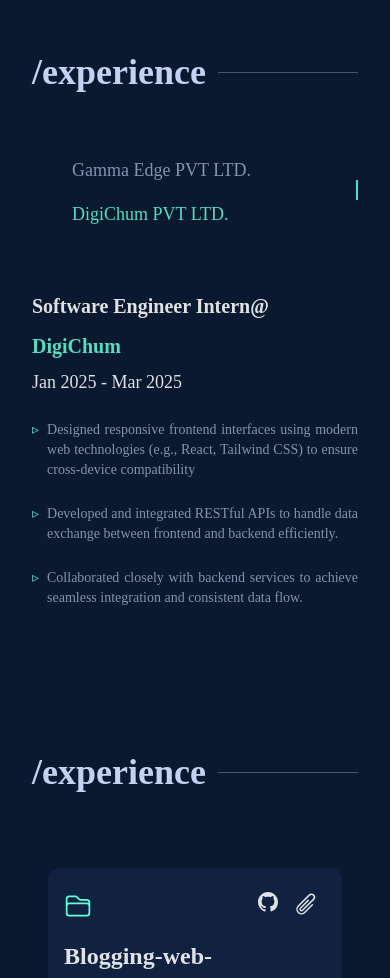
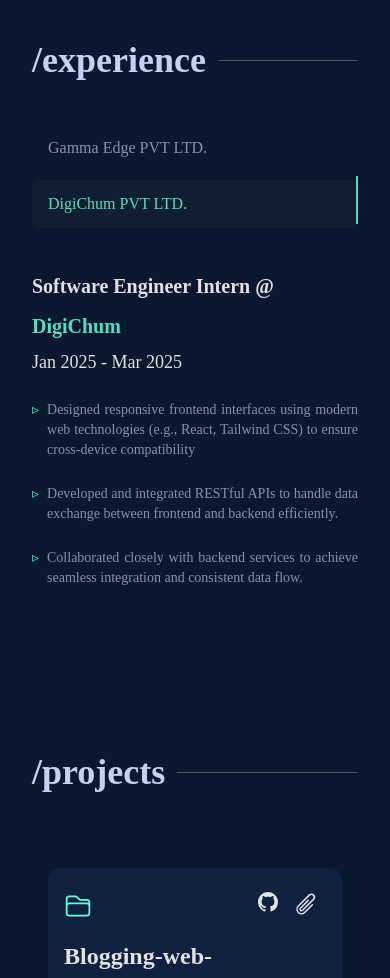
Before and after one commit to Lucky-Sharma/portfolio, a React (Vite) app: page / in a window 390 px wide. Shown: the part 1880-2858 px from the top of the page. Built offline with nearby package versions, Linux system fonts and the light colour scheme; a web font is replaced by a local one.

Commit message:
fix:responsiveness bug for mobile screens

```diff
--- a/src/components/CompanyDetails.tsx
+++ b/src/components/CompanyDetails.tsx
@@ -15,7 +15,7 @@
     <div>
       <div>
         <div className="flex flex-col text-left sm:flex sm:flex-row gap-1">
-          <div className="text-xl sm:text-3xl font-bold mb-2">{companyPosition}@</div>
+          <div className="text-xl sm:text-3xl font-bold mb-2">{companyPosition} @</div>
           <div className="text-xl sm:text-3xl font-bold mb-2 text-[#56ddc1]">{companyName}</div>
         </div>
         <div>
--- a/src/components/Experience.tsx
+++ b/src/components/Experience.tsx
@@ -35,54 +35,61 @@
 
 export const Experience = () => {
   const [currentSelect, setCurrentSelect] = useState<number>(1);
+
   return (
     <div className="h-full w-full">
       <div className="flex items-center w-full pb-4">
         <div className="font-bold text-4xl text-[#c6d0f0]">/experience</div>
         <div className="flex-1 h-[1px] bg-gray-600 ml-3"></div>
       </div>
-      <div className="flex flex-col md:flex-row justify-start gap-10 mt-10 h-auto md:h-screen">
-        <div className=" relative flex flex-col w-full md:w-1/3 md:w-90">
+
+      <div className="flex flex-col md:flex-row justify-start gap-6 sm:gap-10 mt-6 sm:mt-10 min-h-[500px]">
+        <div className="relative flex flex-col w-full md:w-1/3">
           <div
-            className={`absolute right-0 h-5 sm:h-16 w-[2px] bg-[#56ddc1] transition-transform duration-500 ease-in-out
-    ${
-      currentSelect === 1 ? "translate-y-8 sm:translate-y-16 " : "translate-y-0"
-    }`}
+            className={`absolute right-0 h-12 sm:h-16 w-0.5 bg-[#56ddc1] transition-transform duration-300 ease-in-out
+              ${currentSelect === 1 ? "translate-y-14" : "translate-y-1"}`}
           />
 
           <button
-            onClick={() => {
-              setCurrentSelect(2);
-            }}
-            className={`text-left text-lg sm:text-xl p-10 py-2  cursor-pointer hover:bg-gray-800 transition-all duration-300 ease-in-out ${
-              currentSelect == 2 ? "text-[#56ddc1]" : "text-[#8791af]"
+            onClick={() => setCurrentSelect(2)}
+            className={`text-left text-base sm:text-lg px-4 sm:px-6 py-3 sm:py-4 my-1 rounded-md cursor-pointer
+              hover:bg-gray-800/50 transition-all duration-300 ease-in-out
+              ${
+                currentSelect === 2
+                  ? "text-[#56ddc1] bg-gray-800/40"
+                  : "text-[#8791af]"
               }`}
           >
             Gamma Edge PVT LTD.
           </button>
           <button
-            onClick={() => {
-              setCurrentSelect(1);
-            }}
-            className={`text-left text-lg sm:text-xl p-10 py-2  cursor-pointer hover:bg-gray-800 transition-all  duration-300 ease-in-out ${
-              currentSelect == 1 ? "text-[#56ddc1]" : "text-[#8791af]"
+            onClick={() => setCurrentSelect(1)}
+            className={`text-left text-base sm:text-lg px-4 sm:px-6 py-3 sm:py-4 my-1 rounded-md cursor-pointer
+              hover:bg-gray-800/50 transition-all duration-300 ease-in-out
+              ${
+                currentSelect === 1
+                  ? "text-[#56ddc1] bg-gray-800/40"
+                  : "text-[#8791af]"
               }`}
           >
             DigiChum PVT LTD.
           </button>
         </div>
-        <div className="relative w-full overflow-visible md:overflow-hidden min-h-[300px] mt-4 md:mt-0">
+
+        <div className="relative w-full mt-4 md:mt-0">
+          <div className="relative w-full min-h-[300px]">
             {data.map((item) => {
               const isActive = item.id === currentSelect;
-
-            const cls = isActive
-              ? "relative md:absolute md:top-0 md:left-0 z-10 opacity-100 translate-x-0"
-              : "absolute top-0 left-0 z-0 opacity-0 -translate-x-full pointer-events-none";
 
               return (
                 <div
                   key={item.id}
-                className={`w-full transition-all duration-700 ease-in-out transform ${cls}`}
+                  className={`absolute w-full transition-all duration-300 ease-in-out transform
+                    ${
+                      isActive
+                        ? "opacity-100 translate-x-0 visible"
+                        : "opacity-0 -translate-x-4 invisible"
+                    }`}
                 >
                   <CompanyDetails
                     companyPosition={item.companyPosition}
@@ -96,5 +103,6 @@
           </div>
         </div>
       </div>
+    </div>
   );
 };
--- a/src/components/Projects.tsx
+++ b/src/components/Projects.tsx
@@ -38,7 +38,7 @@
   return (
     <div className="w-screen">
       <div className="flex items-center w-full pb-4">
-        <div className="font-bold text-4xl text-[#c6d0f0] ">/experience</div>
+        <div className="font-bold text-4xl text-[#c6d0f0] ">/projects</div>
         <div className="flex-1 h-[1px] bg-gray-600 ml-3 "></div>
       </div>
       <div className="grid grid-cols-1 gap-4 md:grid-cols-2 lg:grid-cols-3 w-full max-w-5xl mx-auto px-4 mt-15">
```
Lines whose indentation alone changed are shown as unchanged.
